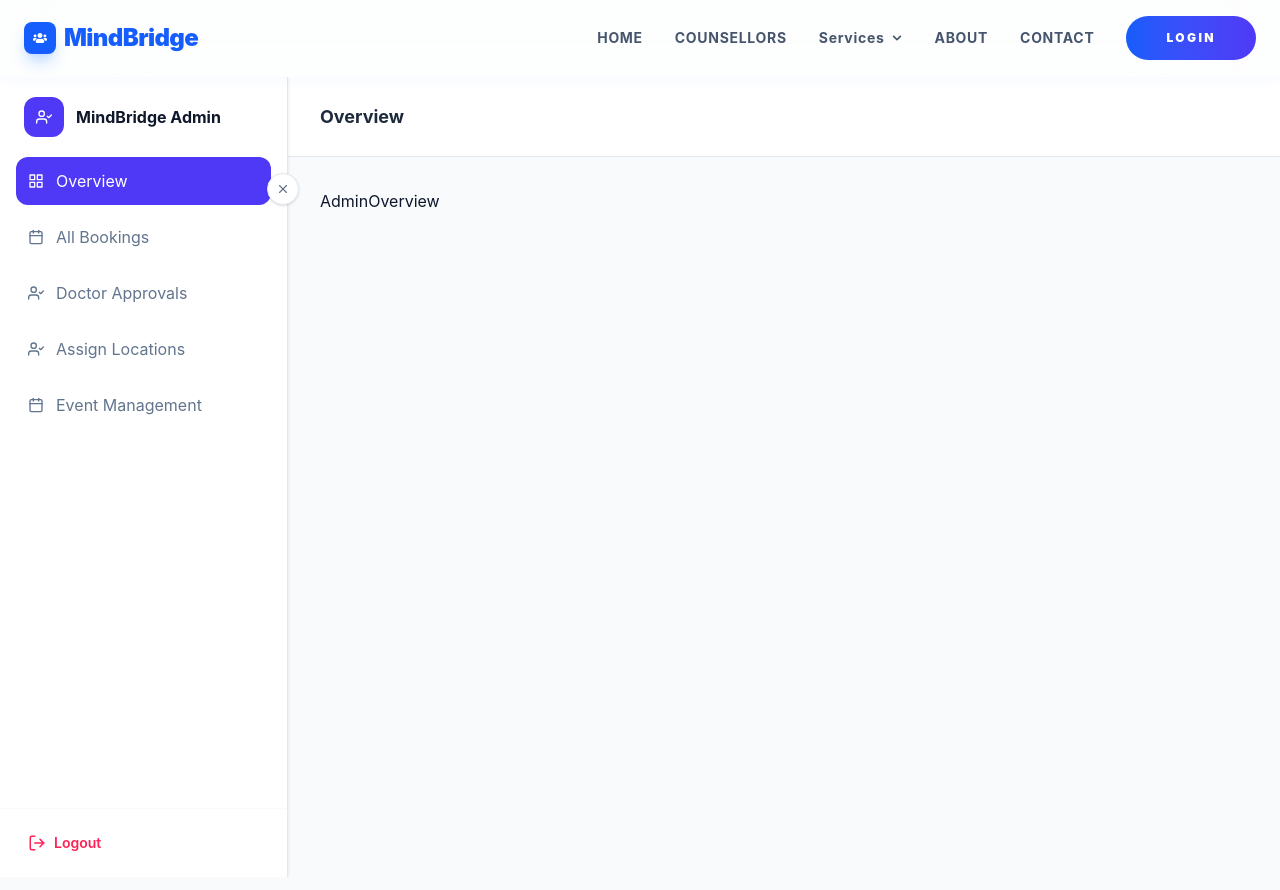
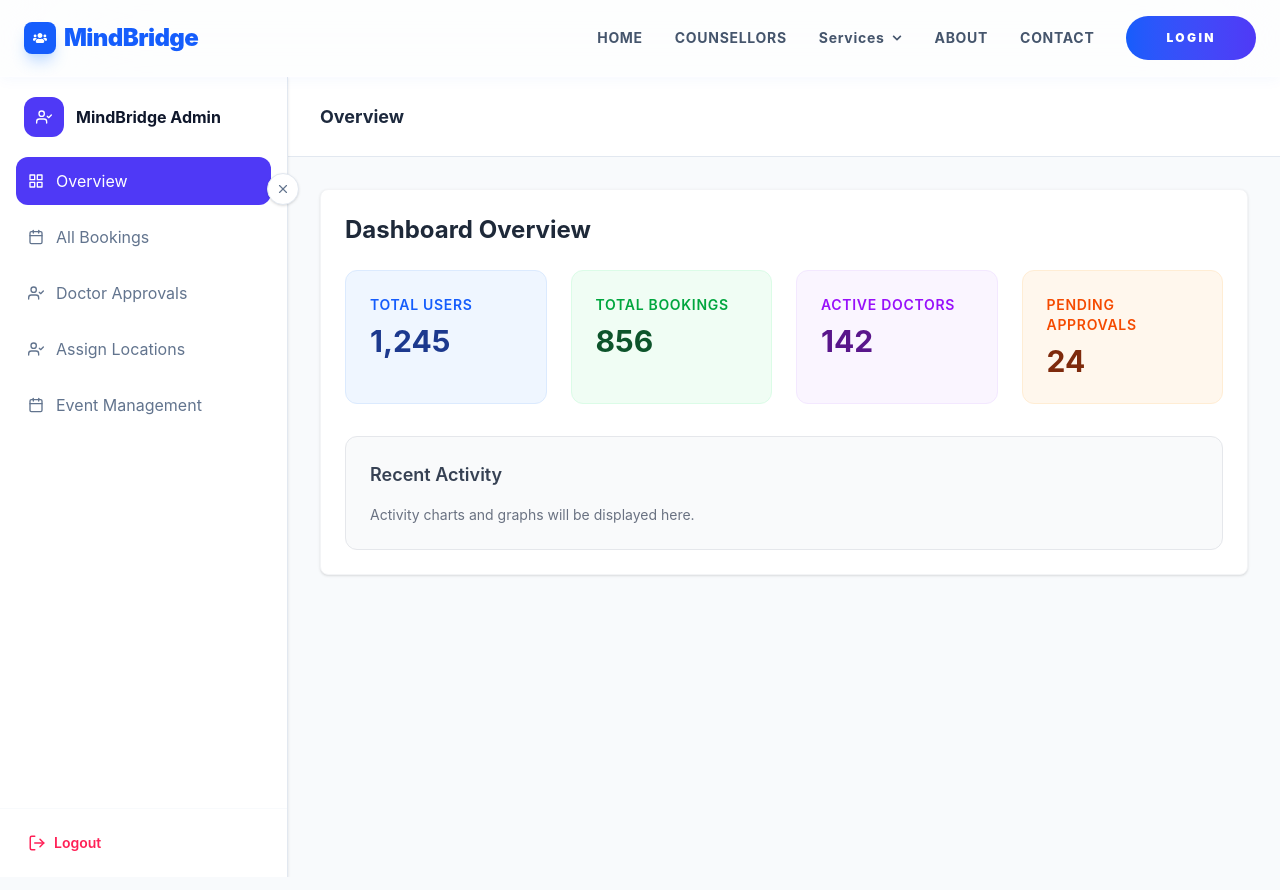
Before and after one commit to AaishaShahani2001/Y3S1-ITPM, a React app in the folder frontend/: page /admin-dashboard in a window 1280 px wide. Shown: the top 890 px of the page. Built offline with nearby package versions, Linux system fonts and the light colour scheme; the HTML template or start-up script is replaced by a standard one.

Commit message:
Implement AdminOverview

```diff
--- a/frontend/src/components/admin/AdminOverview.jsx
+++ b/frontend/src/components/admin/AdminOverview.jsx
@@ -1,9 +1,37 @@
-import React from 'react'
+import React from 'react';
 
 const AdminOverview = () => {
-  return (
-    <div>AdminOverview</div>
-  )
-}
+    return (
+        <div className="bg-white p-6 rounded-lg shadow-sm border border-gray-100">
+            <h2 className="text-2xl font-bold text-gray-800 mb-6">Dashboard Overview</h2>
 
-export default AdminOverview
+            {/* Quick Stats Grid */}
+            <div className="grid grid-cols-1 md:grid-cols-2 lg:grid-cols-4 gap-6 mb-8">
+                <div className="bg-blue-50 p-6 rounded-xl border border-blue-100">
+                    <p className="text-blue-600 text-sm font-semibold uppercase tracking-wider">Total Users</p>
+                    <h3 className="text-3xl font-bold text-blue-900 mt-2">1,245</h3>
+                </div>
+                <div className="bg-green-50 p-6 rounded-xl border border-green-100">
+                    <p className="text-green-600 text-sm font-semibold uppercase tracking-wider">Total Bookings</p>
+                    <h3 className="text-3xl font-bold text-green-900 mt-2">856</h3>
+                </div>
+                <div className="bg-purple-50 p-6 rounded-xl border border-purple-100">
+                    <p className="text-purple-600 text-sm font-semibold uppercase tracking-wider">Active Doctors</p>
+                    <h3 className="text-3xl font-bold text-purple-900 mt-2">142</h3>
+                </div>
+                <div className="bg-orange-50 p-6 rounded-xl border border-orange-100">
+                    <p className="text-orange-600 text-sm font-semibold uppercase tracking-wider">Pending Approvals</p>
+                    <h3 className="text-3xl font-bold text-orange-900 mt-2">24</h3>
+                </div>
+            </div>
+
+            {/* Recent Activity Placeholder */}
+            <div className="bg-gray-50 rounded-xl p-6 border border-gray-200">
+                <h3 className="text-lg font-semibold text-gray-700 mb-4">Recent Activity</h3>
+                <p className="text-gray-500 text-sm">Activity charts and graphs will be displayed here.</p>
+            </div>
+        </div>
+    );
+};
+
+export default AdminOverview;
--- a/frontend/src/pages/admin/EventManagement.jsx
+++ b/frontend/src/pages/admin/EventManagement.jsx
@@ -23,7 +23,10 @@ export default function EventManagement() {
   const fetchEvents = () => {
     fetch("http://localhost:3000/api/events")
       .then((res) => res.json())
-      .then((data) => setEvents(data));
+      .then((data) => {
+        setEvents(Array.isArray(data) ? data : []);
+      })
+      .catch(() => setEvents([]));
   };
 
   useEffect(() => {
@@ -106,7 +109,7 @@ export default function EventManagement() {
       method: "DELETE",
     });
 
-    setEvents(events.filter((e) => e.ID !== id));
+    setEvents((prev) => (Array.isArray(prev) ? prev : []).filter((e) => e.ID !== id));
   };
 
   return (
@@ -221,7 +224,7 @@ export default function EventManagement() {
       {/* EVENTS */}
       <div className="grid md:grid-cols-2 lg:grid-cols-3 gap-6">
 
-        {events.map((e, i) => (
+        {(events ?? []).map((e, i) => (
           <motion.div
             key={e.ID}
             initial={{ opacity: 0, y: 50 }}
```
Also changed, not shown: 1 other file (tests, documents, lock files or other folders).
